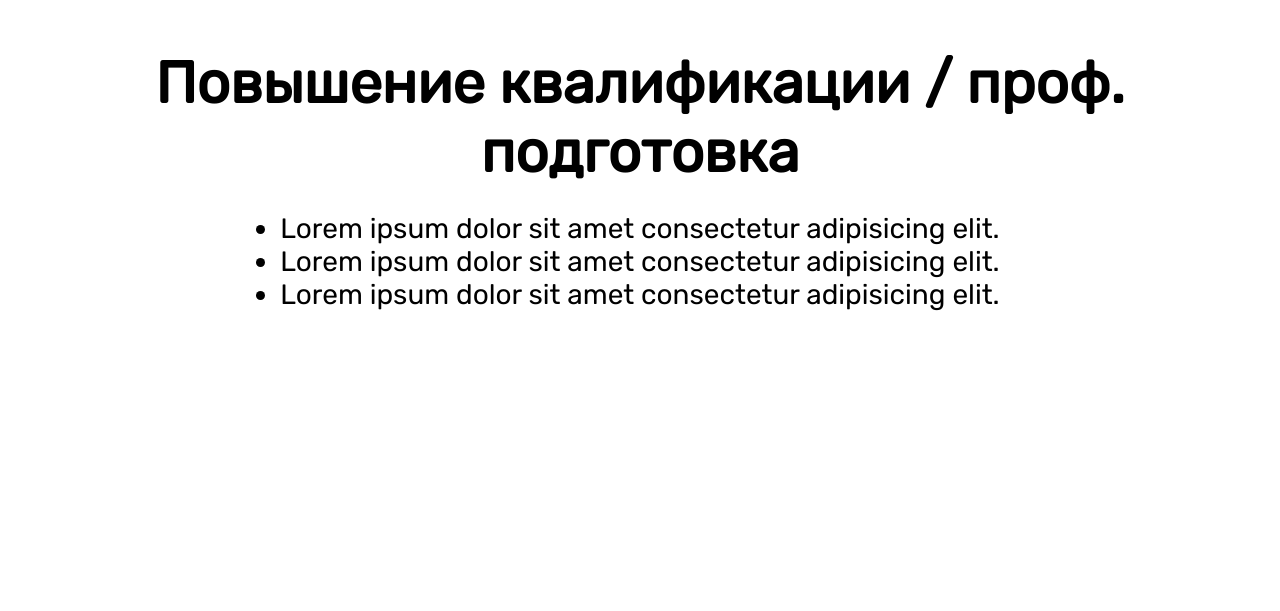
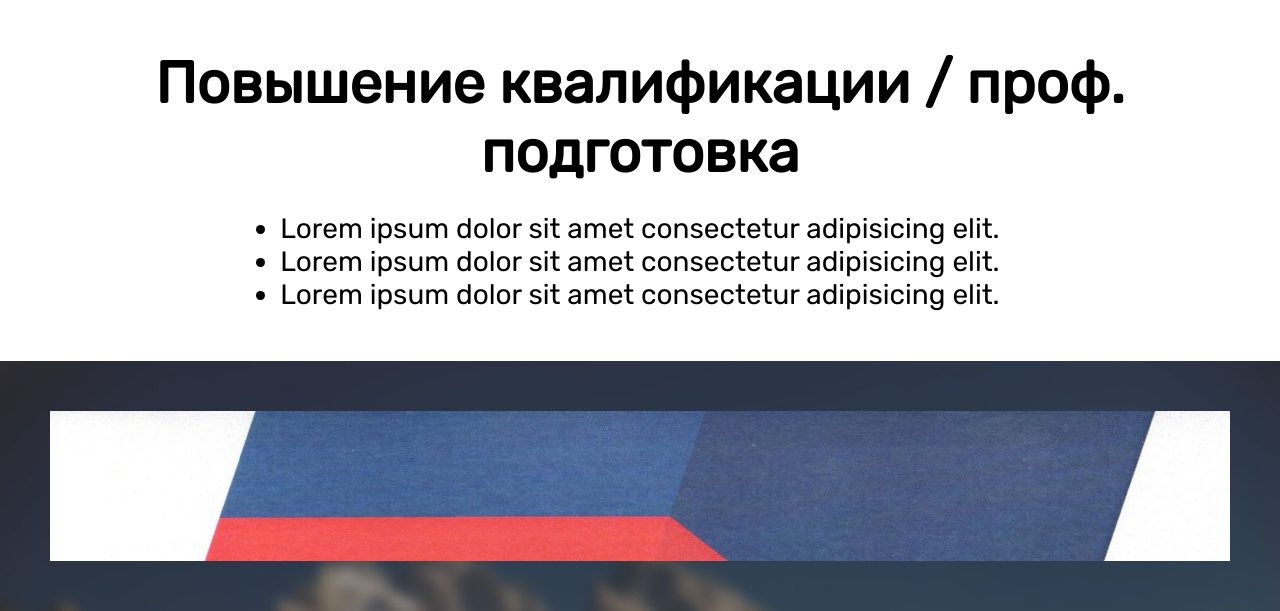
Before and after one commit to ilya5006/teacherSite, a PHP site: page / in a window 1280 px wide. Shown: the part 551-1162 px from the top of the page. Before the commit the page ends 862 px from the top, so only its background shows below. Run offline with PHP 8.4, Linux system fonts and the light colour scheme.

Commit message:
(wip) start block_two

```diff
--- a/css/index.css
+++ b/css/index.css
@@ -159,6 +159,31 @@ header #content .text p
     text-align: center;
 }
 
+#block_two
+{
+    background-image: url("../img/background_1.jpg");
+    background-repeat: no-repeat;
+    background-position: top right;
+    background-size: cover;
+}
+
+#block_two #content
+{
+    display: flex;
+
+    align-items: center;
+    flex-flow: row nowrap;
+    justify-content: center;
+}
+
+#block_two #content .item
+{
+    width: 100%;
+    height: 150px;
+
+    background-image: url("../img/temp_bumaga.jpg");
+}
+
 @media screen and (max-width: 700px)
 {
     #content
--- a/index.html
+++ b/index.html
@@ -39,7 +39,11 @@
             </div>
         </div>
 
-
+        <div id="block_two">
+            <div id="content">
+                <div class="item"></div>
+            </div>
+        </div>
     </div>
 </body>
 
```
Also changed, not shown: img/temp_bumaga.jpg (added).
